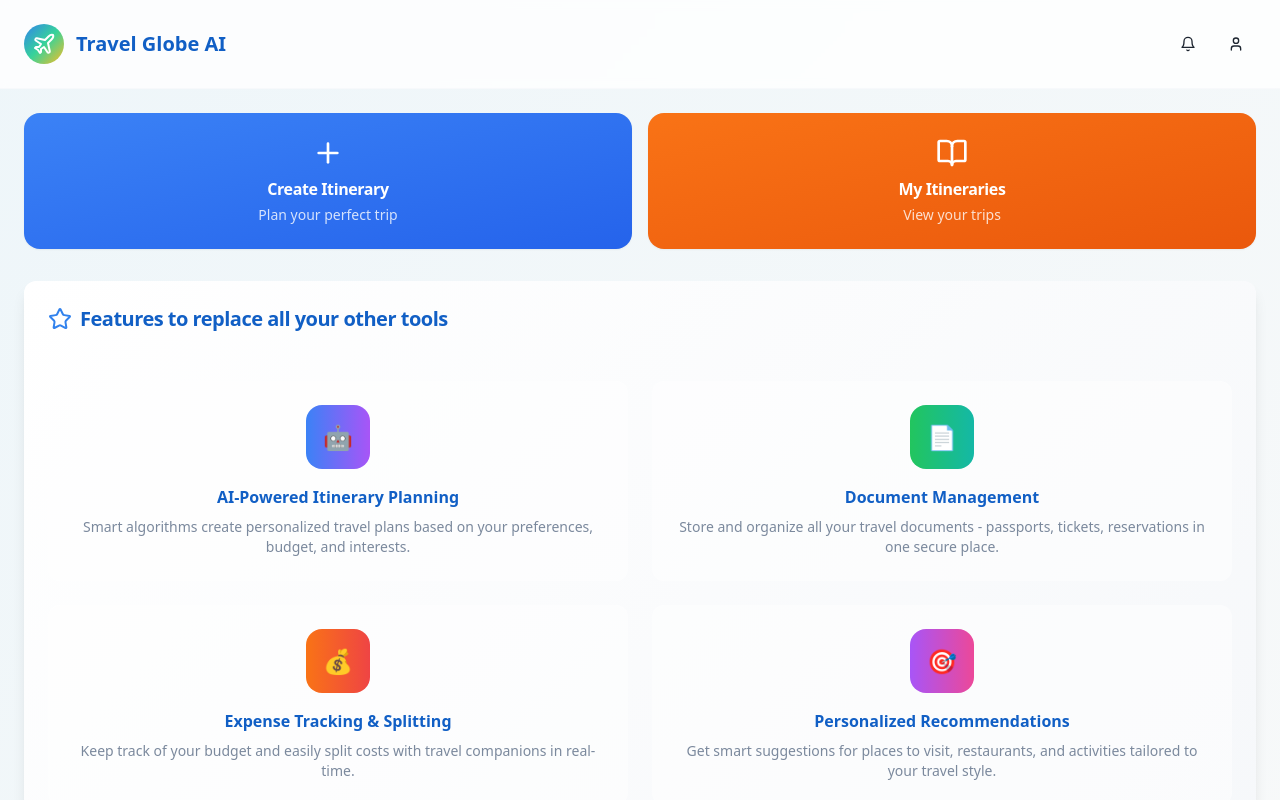
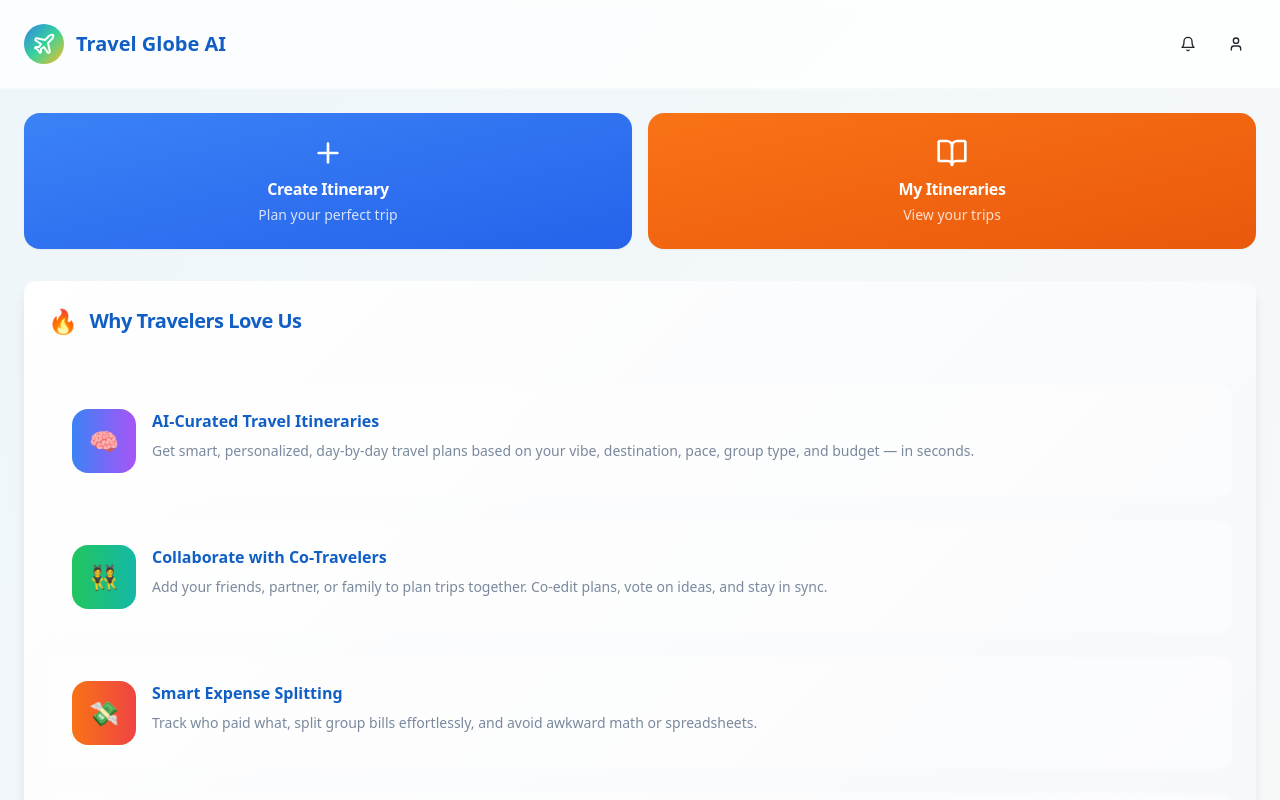
Before and after one commit to abhinavagg810/globetrotter-itinerary-gen, a React (Vite) app: page / in a window 1280 px wide. Both pictures are taken after a click on the button "Continue with Email". Shown: the top 800 px of the page. Built offline with nearby package versions, Linux system fonts and the light colour scheme.

Commit message:
Update homepage content
Replace existing homepage content with a new section highlighting key features and benefits of the application. This includes AI-curated itineraries, collaboration tools, expense splitting, document organization, and automated data entry.

```diff
--- a/src/components/Dashboard.tsx
+++ b/src/components/Dashboard.tsx
@@ -67,58 +67,60 @@ export function Dashboard({ onCreateItinerary, onViewItineraries, onProfile }: D
         <Card className="bg-gradient-card backdrop-blur-sm border-0 shadow-lg">
           <CardHeader className="p-4 md:p-6">
             <CardTitle className="flex items-center gap-2 text-deep-blue text-lg md:text-xl">
-              <Star className="h-5 w-5 md:h-6 md:w-6 text-primary" />
-              Features to replace all your other tools
+              <div className="text-xl md:text-2xl mr-1">🔥</div>
+              Why Travelers Love Us
             </CardTitle>
           </CardHeader>
           <CardContent className="p-4 md:p-6">
-            <div className="grid grid-cols-1 md:grid-cols-2 gap-4 md:gap-6">
-              <div className="text-center p-4 md:p-6 bg-white/50 rounded-xl">
-                <div className="w-12 h-12 md:w-16 md:h-16 bg-gradient-to-r from-blue-500 to-purple-500 rounded-2xl flex items-center justify-center mx-auto mb-3 md:mb-4">
-                  <div className="text-xl md:text-2xl">🤖</div>
+            <div className="space-y-4 md:space-y-6">
+              <div className="flex gap-3 md:gap-4 p-4 md:p-6 bg-white/50 rounded-xl">
+                <div className="w-12 h-12 md:w-16 md:h-16 bg-gradient-to-r from-blue-500 to-purple-500 rounded-2xl flex items-center justify-center flex-shrink-0">
+                  <div className="text-xl md:text-2xl">🧠</div>
                 </div>
-                <h4 className="font-bold text-deep-blue text-sm md:text-base mb-2">AI-Powered Itinerary Planning</h4>
-                <p className="text-xs md:text-sm text-muted-foreground">Smart algorithms create personalized travel plans based on your preferences, budget, and interests.</p>
+                <div>
+                  <h4 className="font-bold text-deep-blue text-sm md:text-base mb-2">AI-Curated Travel Itineraries</h4>
+                  <p className="text-xs md:text-sm text-muted-foreground">Get smart, personalized, day-by-day travel plans based on your vibe, destination, pace, group type, and budget — in seconds.</p>
+                </div>
               </div>
 
-              <div className="text-center p-6 bg-white/50 rounded-xl">
-                <div className="w-16 h-16 bg-gradient-to-r from-green-500 to-teal-500 rounded-2xl flex items-center justify-center mx-auto mb-4">
-                  <div className="text-2xl">📄</div>
+              <div className="flex gap-3 md:gap-4 p-4 md:p-6 bg-white/50 rounded-xl">
+                <div className="w-12 h-12 md:w-16 md:h-16 bg-gradient-to-r from-green-500 to-teal-500 rounded-2xl flex items-center justify-center flex-shrink-0">
+                  <div className="text-xl md:text-2xl">👯</div>
                 </div>
-                <h4 className="font-bold text-deep-blue text-base mb-2">Document Management</h4>
-                <p className="text-sm text-muted-foreground">Store and organize all your travel documents - passports, tickets, reservations in one secure place.</p>
+                <div>
+                  <h4 className="font-bold text-deep-blue text-sm md:text-base mb-2">Collaborate with Co-Travelers</h4>
+                  <p className="text-xs md:text-sm text-muted-foreground">Add your friends, partner, or family to plan trips together. Co-edit plans, vote on ideas, and stay in sync.</p>
+                </div>
               </div>
 
-              <div className="text-center p-6 bg-white/50 rounded-xl">
-                <div className="w-16 h-16 bg-gradient-to-r from-orange-500 to-red-500 rounded-2xl flex items-center justify-center mx-auto mb-4">
-                  <div className="text-2xl">💰</div>
+              <div className="flex gap-3 md:gap-4 p-4 md:p-6 bg-white/50 rounded-xl">
+                <div className="w-12 h-12 md:w-16 md:h-16 bg-gradient-to-r from-orange-500 to-red-500 rounded-2xl flex items-center justify-center flex-shrink-0">
+                  <div className="text-xl md:text-2xl">💸</div>
                 </div>
-                <h4 className="font-bold text-deep-blue text-base mb-2">Expense Tracking & Splitting</h4>
-                <p className="text-sm text-muted-foreground">Keep track of your budget and easily split costs with travel companions in real-time.</p>
+                <div>
+                  <h4 className="font-bold text-deep-blue text-sm md:text-base mb-2">Smart Expense Splitting</h4>
+                  <p className="text-xs md:text-sm text-muted-foreground">Track who paid what, split group bills effortlessly, and avoid awkward math or spreadsheets.</p>
+                </div>
               </div>
 
-              <div className="text-center p-6 bg-white/50 rounded-xl">
-                <div className="w-16 h-16 bg-gradient-to-r from-purple-500 to-pink-500 rounded-2xl flex items-center justify-center mx-auto mb-4">
-                  <div className="text-2xl">🎯</div>
+              <div className="flex gap-3 md:gap-4 p-4 md:p-6 bg-white/50 rounded-xl">
+                <div className="w-12 h-12 md:w-16 md:h-16 bg-gradient-to-r from-purple-500 to-pink-500 rounded-2xl flex items-center justify-center flex-shrink-0">
+                  <div className="text-xl md:text-2xl">📁</div>
                 </div>
-                <h4 className="font-bold text-deep-blue text-base mb-2">Personalized Recommendations</h4>
-                <p className="text-sm text-muted-foreground">Get smart suggestions for places to visit, restaurants, and activities tailored to your travel style.</p>
+                <div>
+                  <h4 className="font-bold text-deep-blue text-sm md:text-base mb-2">All Your Travel Docs, Organized</h4>
+                  <p className="text-xs md:text-sm text-muted-foreground">Centralize all your bookings — flights, hotels, activities, etc. Upload PDFs or screenshots, and view them in a clean trip timeline.</p>
+                </div>
               </div>
 
-              <div className="text-center p-6 bg-white/50 rounded-xl">
-                <div className="w-16 h-16 bg-gradient-to-r from-cyan-500 to-blue-500 rounded-2xl flex items-center justify-center mx-auto mb-4">
-                  <div className="text-2xl">✈️</div>
+              <div className="flex gap-3 md:gap-4 p-4 md:p-6 bg-white/50 rounded-xl">
+                <div className="w-12 h-12 md:w-16 md:h-16 bg-gradient-to-r from-cyan-500 to-blue-500 rounded-2xl flex items-center justify-center flex-shrink-0">
+                  <div className="text-xl md:text-2xl">🔍</div>
                 </div>
-                <h4 className="font-bold text-deep-blue text-base mb-2">Flight & Hotel Integration</h4>
-                <p className="text-sm text-muted-foreground">Connect your email to automatically import flight and hotel reservations into your itinerary.</p>
-              </div>
-
-              <div className="text-center p-6 bg-white/50 rounded-xl">
-                <div className="w-16 h-16 bg-gradient-to-r from-emerald-500 to-green-500 rounded-2xl flex items-center justify-center mx-auto mb-4">
-                  <div className="text-2xl">👥</div>
+                <div>
+                  <h4 className="font-bold text-deep-blue text-sm md:text-base mb-2">No More Manual Entry</h4>
+                  <p className="text-xs md:text-sm text-muted-foreground">Upload your travel documents and we'll instantly organize dates, bookings, and expenses for your itinerary.</p>
                 </div>
-                <h4 className="font-bold text-deep-blue text-base mb-2">Collaborative Planning</h4>
-                <p className="text-sm text-muted-foreground">Plan trips with friends and family using real-time collaboration and live editing features.</p>
               </div>
             </div>
           </CardContent>
```
